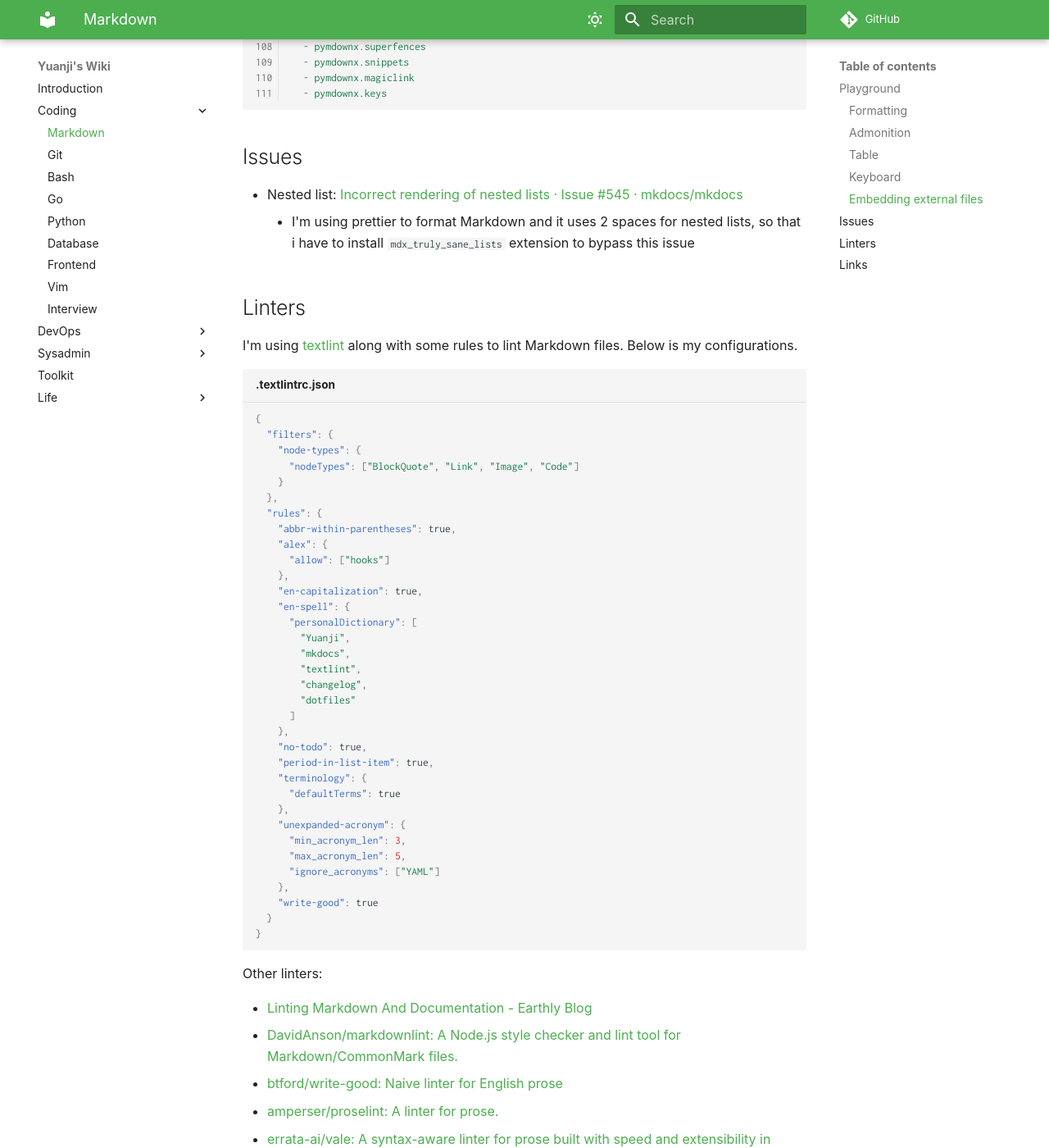
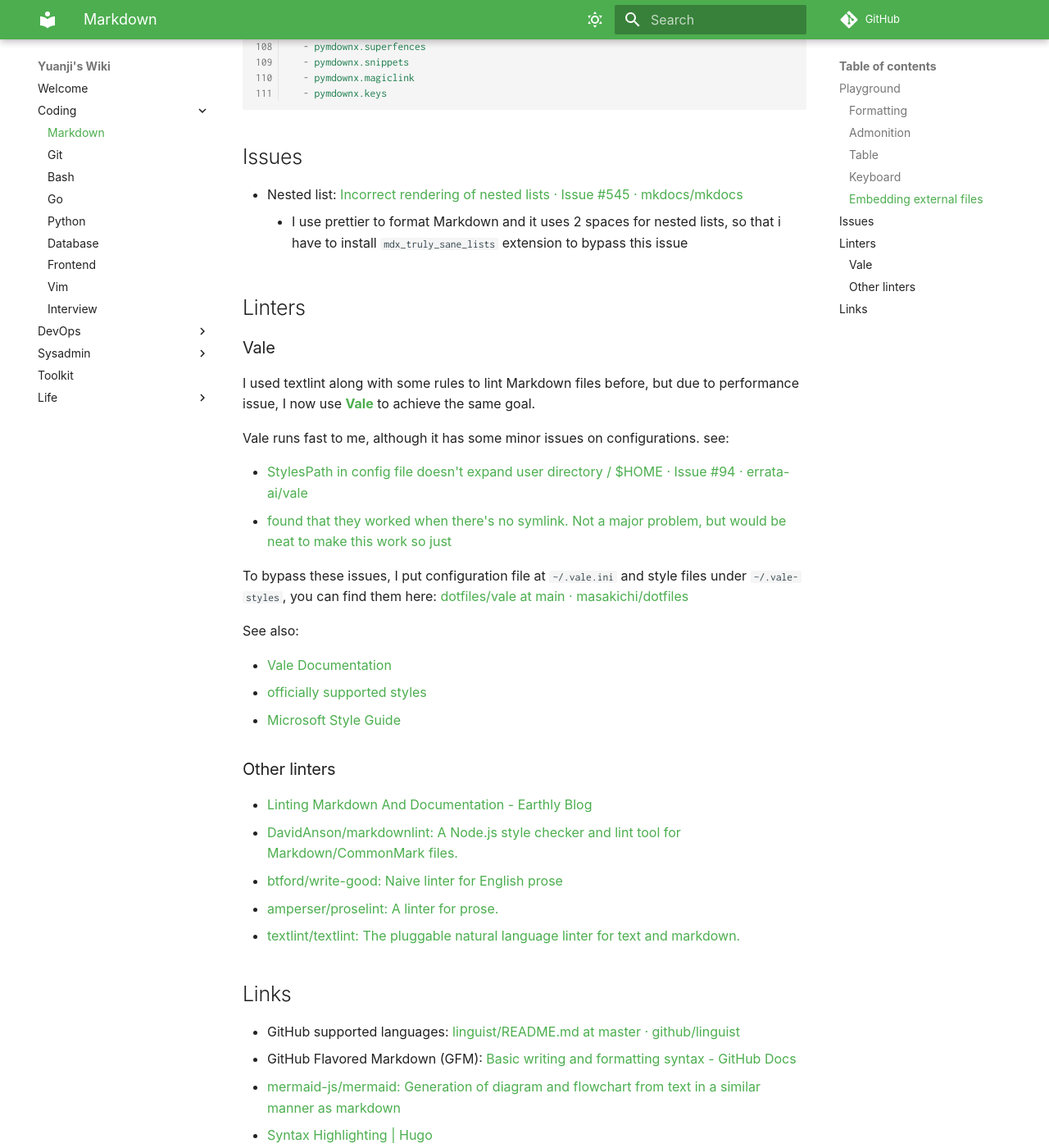
Before and after one commit to yuanji-dev/wiki, an MkDocs documentation site: the page built from docs/coding/markdown.md, in a window 1280 px wide and 1400 px high, scrolled down 5034 px. Shown: the whole window at 82% size. Built offline with MkDocs 1.6.1 and Material for MkDocs 9.7.7, drawn with Linux system fonts in a browser that asks for light colours; emoji names are drawn with the system emoji font; some web fonts are replaced; comment, search, counter and statistics services are not loaded; some of the changed text lies outside the part shown.

Commit message:
feat: use vale instead of textlint

````diff
--- a/README.md
+++ b/README.md
@@ -1,6 +1,6 @@
-# Welcome to Yuanji's Wiki
+# Welcome to Yuanji's wiki
 
-This is my personal wiki where I share what I know. It's powered by [MkDocs](https://www.mkdocs.org/) with [Material theme](https://squidfunk.github.io/mkdocs-material/).
+This's my personal wiki where I share what I know. It's powered by [MkDocs](https://www.mkdocs.org/) with [Material theme](https://squidfunk.github.io/mkdocs-material/).
 
 ## Configurations
 
@@ -20,14 +20,12 @@
 python -m venv venv
 source venv/bin/activate
 pip install -r requirements.txt
-npm install #(1)
-pre-commit install #(2)
+pre-commit install #(1)
 ```
 
-1.  It will install [textlint and all rules](coding/markdown.md#linters) I'm using
-2.  It will setup [pre-commit hooks](coding/git.md#pre-commit)
+1.  It will setup [pre-commit hooks](coding/git.md#pre-commit)
 
-- Launch dev server
+- Launch development server
 
 ```bash
 mkdocs serve
--- a/docs/coding/markdown.md
+++ b/docs/coding/markdown.md
@@ -206,29 +206,39 @@
 ## Issues
 
 - Nested list: [Incorrect rendering of nested lists · Issue #545 · mkdocs/mkdocs](https://github.com/mkdocs/mkdocs/issues/545)
-  - I'm using prettier to format Markdown and it uses 2 spaces for nested lists, so that i have to install `mdx_truly_sane_lists` extension to bypass this issue
+  - I use prettier to format Markdown and it uses 2 spaces for nested lists, so that i have to install `mdx_truly_sane_lists` extension to bypass this issue
 
 ## Linters
 
-I'm using [textlint](https://github.com/textlint/textlint) along with some rules to lint Markdown files. Below is my configurations.
+### Vale
 
-```json title=".textlintrc.json"
---8<-- ".textlintrc.json"
-```
+I used textlint along with some rules to lint Markdown files before, but due to performance issue, I now use **[Vale](https://github.com/errata-ai/vale)** to achieve the same goal.
 
-Other linters:
+Vale runs fast to me, although it has some minor issues on configurations. see:
+
+- [StylesPath in config file doesn't expand user directory / $HOME · Issue #94 · errata-ai/vale](https://github.com/errata-ai/vale/issues/94)
+- [ found that they worked when there's no symlink. Not a major problem, but would be neat to make this work so just](https://github.com/errata-ai/vale/issues/384)
+
+To bypass these issues, I put configuration file at `~/.vale.ini` and style files under `~/.vale-styles`, you can find them here: [dotfiles/vale at main · masakichi/dotfiles](https://github.com/masakichi/dotfiles/tree/main/vale)
+
+See also:
+
+- [Vale Documentation](https://docs.errata.ai/)
+- [officially supported styles](https://github.com/errata-ai/styles)
+- [Microsoft Style Guide](https://docs.microsoft.com/en-us/style-guide/welcome/)
+
+### Other linters
 
 - [Linting Markdown And Documentation - Earthly Blog](https://earthly.dev/blog/markdown-lint/)
 - [DavidAnson/markdownlint: A Node.js style checker and lint tool for Markdown/CommonMark files.](https://github.com/DavidAnson/markdownlint)
 - [btford/write-good: Naive linter for English prose](https://github.com/btford/write-good)
 - [amperser/proselint: A linter for prose.](https://github.com/amperser/proselint)
-- [errata-ai/vale: A syntax-aware linter for prose built with speed and extensibility in mind.](https://github.com/errata-ai/vale)
 - [textlint/textlint: The pluggable natural language linter for text and markdown.](https://github.com/textlint/textlint)
 
 ## Links
 
 - GitHub supported languages: [linguist/README.md at master · github/linguist](https://github.com/github/linguist/blob/master/vendor/README.md)
-- GitHub Flavored Markdown(GFM): [Basic writing and formatting syntax - GitHub Docs](https://docs.github.com/en/github/writing-on-github/getting-started-with-writing-and-formatting-on-github/basic-writing-and-formatting-syntax)
+- GitHub Flavored Markdown (GFM): [Basic writing and formatting syntax - GitHub Docs](https://docs.github.com/en/github/writing-on-github/getting-started-with-writing-and-formatting-on-github/basic-writing-and-formatting-syntax)
 - [mermaid-js/mermaid: Generation of diagram and flowchart from text in a similar manner as markdown](https://github.com/mermaid-js/mermaid)
 - [Syntax Highlighting | Hugo](https://gohugo.io/content-management/syntax-highlighting/#list-of-chroma-highlighting-languages)
 - [Rentry.co - Markdown Pastebin](https://rentry.co/)
--- a/mkdocs.yml
+++ b/mkdocs.yml
@@ -4,7 +4,7 @@
 repo_url: https://github.com/masakichi/wiki
 edit_uri: edit/main/docs/
 nav:
-  - Introduction: index.md
+  - Welcome: index.md
   - Coding:
       - coding/markdown.md
       - coding/git.md
````
Also changed, not shown: docs/coding/git.md (+5 -5 lines), package.json (deleted, +0 -36 lines), .textlintrc.json (deleted), 1 other file.
